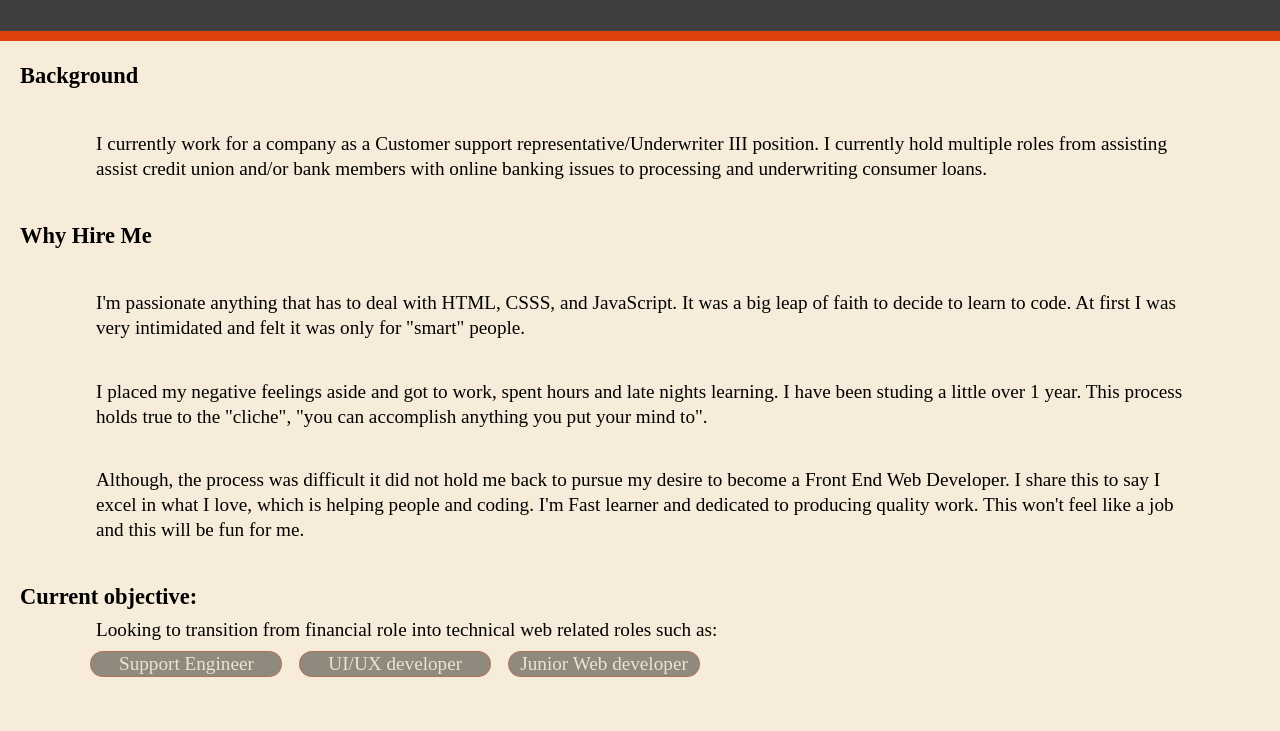
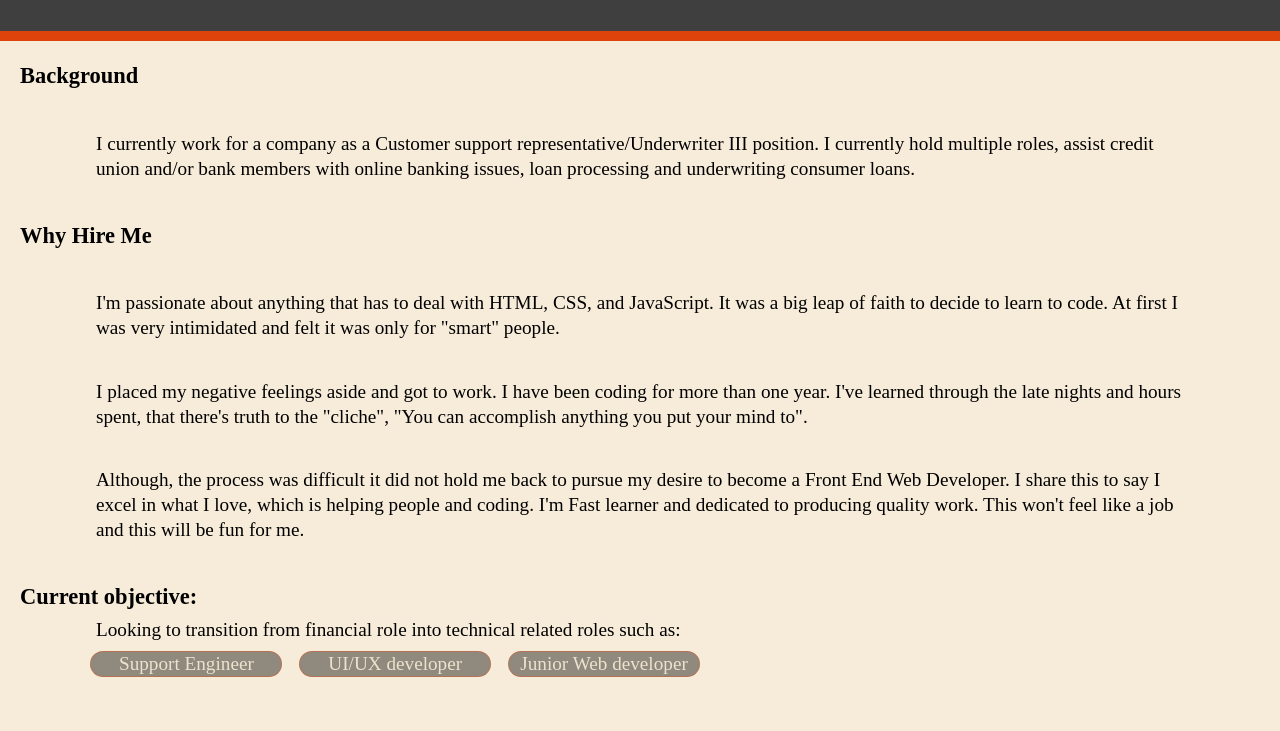
Before and after one commit to kaeiris/Web-developer-portfolio, a plain HTML site: page KM_Portolio/portfolio_page/AboutMe/About.html in a window 1280 px wide. Shown: the part 69-800 px from the top of the page. Drawn offline with Linux system fonts and the light colour scheme.

Commit message:
Update About.html

```diff
--- a/KM_Portolio/portfolio_page/AboutMe/About.html
+++ b/KM_Portolio/portfolio_page/AboutMe/About.html
@@ -18,20 +18,18 @@
     <main>
         <h3>Background</h3>
         <p>I currently work for a company as a Customer support representative/Underwriter III position. I currently
-            hold multiple roles from assisting assist credit union and/or bank members with online banking issues to
+            hold multiple roles, assist credit union and/or bank members with online banking issues, loan
             processing and underwriting consumer loans.
         </p>
 
         <h3>Why Hire Me</h3>
-        <p> I'm passionate anything that has to deal with HTML, CSSS, and JavaScript. It was a big leap of faith to
+        <p> I'm passionate about anything that has to deal with HTML, CSS, and JavaScript. It was a big leap of faith to
             decide to learn to code. At first I was very intimidated and felt it was only for "smart" people.
         </p>
 
         <p>
-            I placed my negative feelings aside and got to work, spent hours and late nights learning. I have been
-            studing a little over 1 year.
-
-            This process holds true to the "cliche", "you can accomplish anything you put your mind to".
+            I placed my negative feelings aside and got to work. I have been
+            coding for more than one year.  I've learned through the late nights and hours spent, that there's truth to the "cliche", "You can accomplish anything you put your mind to".
         </p>
         <p>
             Although, the process was difficult it did not hold me back to pursue my desire to become a Front End Web
@@ -42,7 +40,7 @@
         </p>
 
         <h3>Current objective:</h3>
-        <p class="objective-text">Looking to transition from financial role into technical web related roles such as:
+        <p class="objective-text">Looking to transition from financial role into technical related roles such as:
         </p>
 
         <ul>
```
